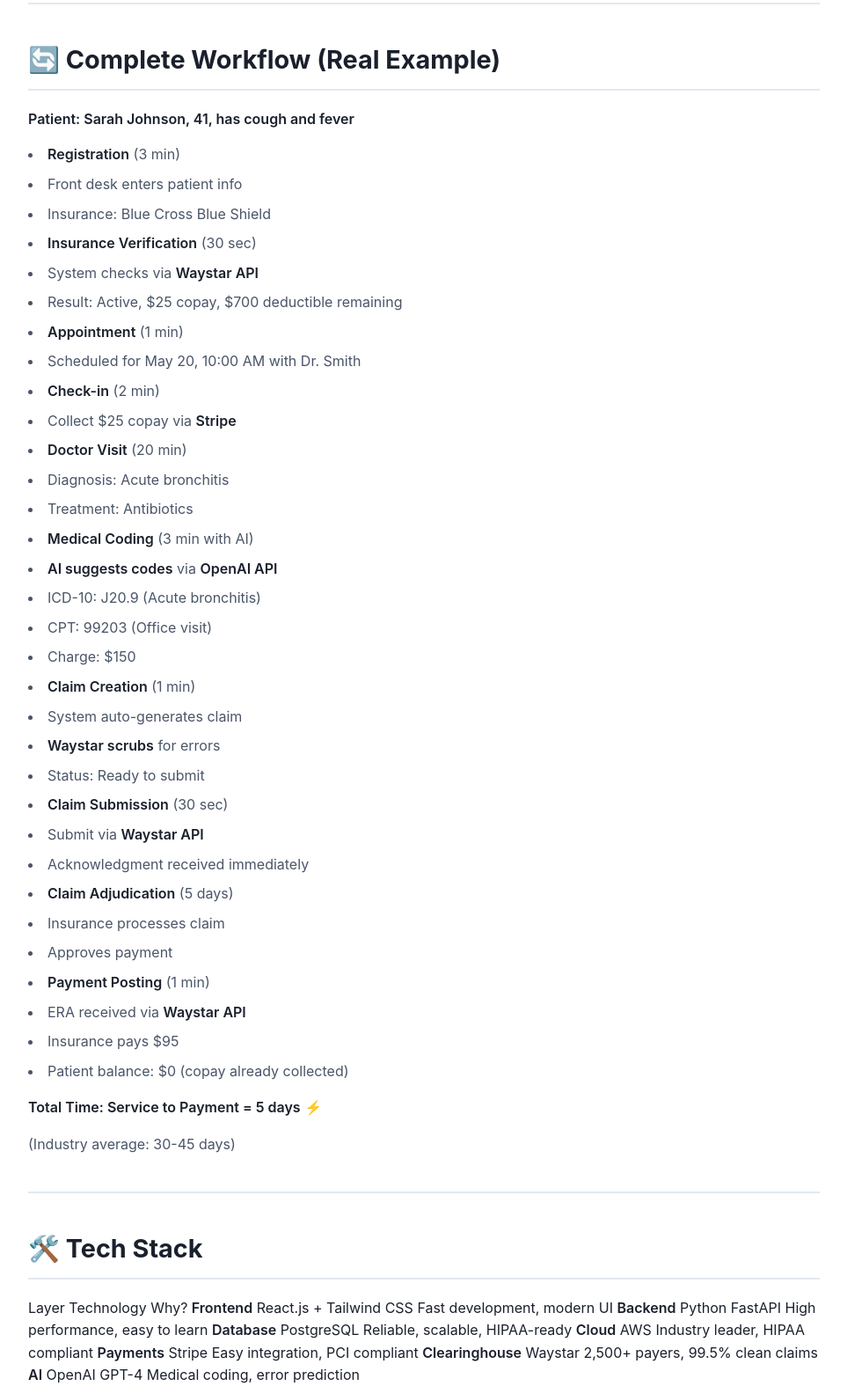
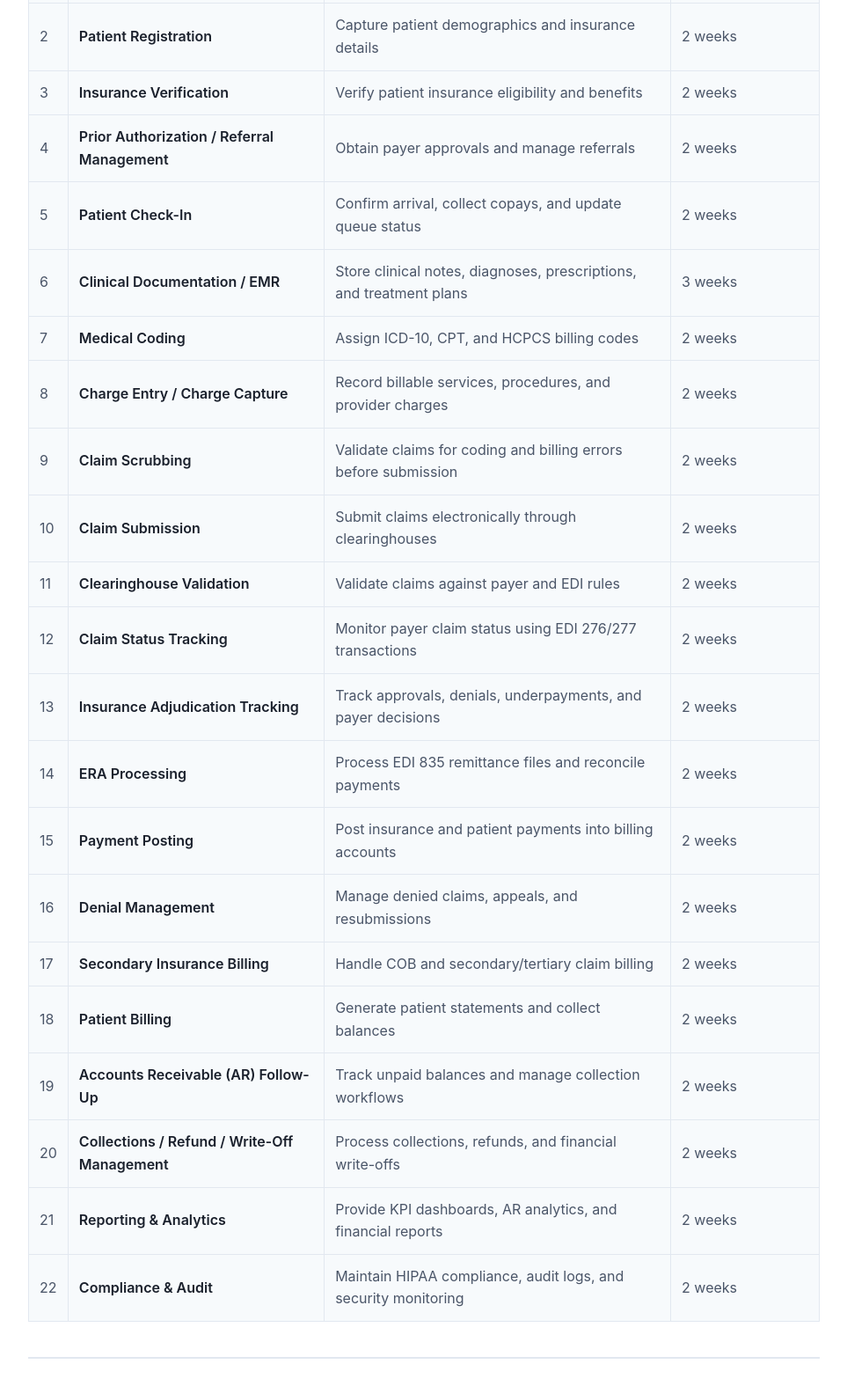
Before and after one commit to anjanyelle/RCMDoc, a plain HTML site: page MVP_Guide_Quick_Reference.html in a window 1280 px wide. Shown: the part 1325-2900 px from the top of the page at 88% size, without its empty margins (158-1121 px from the left). Drawn offline with Linux system fonts and the light colour scheme.

Commit message:
missed modules added in mvp quick guide

```diff
--- a/MVP_Guide_Quick_Reference.html
+++ b/MVP_Guide_Quick_Reference.html
@@ -38,74 +38,178 @@
 
 <hr>
 
-<h2>📦 10 Core Modules</h2>
+<hr>
 
+<h2>📦 22 Core Modules</h2>
+
+<table border="1" cellpadding="8" cellspacing="0">
+    <thead>
         <tr>
-<td>#</td>
-<td>Module</td>
-<td>Purpose</td>
-<td>Time to Build</td>
+            <th>#</th>
+            <th>Module</th>
+            <th>Purpose</th>
+            <th>Estimated Time to Build</th>
         </tr>
+    </thead>
+
+    <tbody>
         <tr>
             <td>1</td>
-<td><strong>User Login & Security</strong></td>
-<td>Role-based access control</td>
+            <td><strong>Appointment Scheduling</strong></td>
+            <td>Schedule patient appointments and provider calendars</td>
             <td>2 weeks</td>
         </tr>
+
         <tr>
             <td>2</td>
             <td><strong>Patient Registration</strong></td>
-<td>Capture patient & insurance info</td>
+            <td>Capture patient demographics and insurance details</td>
             <td>2 weeks</td>
         </tr>
+
         <tr>
             <td>3</td>
             <td><strong>Insurance Verification</strong></td>
-<td>Check coverage via Waystar/Availity</td>
+            <td>Verify patient insurance eligibility and benefits</td>
             <td>2 weeks</td>
         </tr>
+
         <tr>
             <td>4</td>
-<td><strong>Appointment Scheduling</strong></td>
-<td>Calendar & scheduling</td>
+            <td><strong>Prior Authorization / Referral Management</strong></td>
+            <td>Obtain payer approvals and manage referrals</td>
             <td>2 weeks</td>
         </tr>
+
         <tr>
             <td>5</td>
-<td><strong>Medical Coding</strong></td>
-<td>ICD-10 & CPT code assignment</td>
+            <td><strong>Patient Check-In</strong></td>
+            <td>Confirm arrival, collect copays, and update queue status</td>
             <td>2 weeks</td>
         </tr>
+
         <tr>
             <td>6</td>
-<td><strong>Claim Creation</strong></td>
-<td>Generate CMS-1500/UB-04 claims</td>
+            <td><strong>Clinical Documentation / EMR</strong></td>
+            <td>Store clinical notes, diagnoses, prescriptions, and treatment plans</td>
+            <td>3 weeks</td>
+        </tr>
+
+        <tr>
+            <td>7</td>
+            <td><strong>Medical Coding</strong></td>
+            <td>Assign ICD-10, CPT, and HCPCS billing codes</td>
             <td>2 weeks</td>
         </tr>
+
         <tr>
-<td>7</td>
-<td><strong>Claim Submission</strong></td>
-<td>Submit via Waystar clearinghouse</td>
+            <td>8</td>
+            <td><strong>Charge Entry / Charge Capture</strong></td>
+            <td>Record billable services, procedures, and provider charges</td>
             <td>2 weeks</td>
         </tr>
+
         <tr>
-<td>8</td>
-<td><strong>Denial Dashboard</strong></td>
-<td>Track & manage denied claims</td>
+            <td>9</td>
+            <td><strong>Claim Scrubbing</strong></td>
+            <td>Validate claims for coding and billing errors before submission</td>
             <td>2 weeks</td>
         </tr>
+
         <tr>
-<td>9</td>
-<td><strong>Payment Posting</strong></td>
-<td>Post insurance & patient payments</td>
+            <td>10</td>
+            <td><strong>Claim Submission</strong></td>
+            <td>Submit claims electronically through clearinghouses</td>
             <td>2 weeks</td>
         </tr>
+
         <tr>
-<td>10</td>
-<td><strong>Basic Reports</strong></td>
-<td>Financial & operational reports</td>
+            <td>11</td>
+            <td><strong>Clearinghouse Validation</strong></td>
+            <td>Validate claims against payer and EDI rules</td>
             <td>2 weeks</td>
         </tr>
+
+        <tr>
+            <td>12</td>
+            <td><strong>Claim Status Tracking</strong></td>
+            <td>Monitor payer claim status using EDI 276/277 transactions</td>
+            <td>2 weeks</td>
+        </tr>
+
+        <tr>
+            <td>13</td>
+            <td><strong>Insurance Adjudication Tracking</strong></td>
+            <td>Track approvals, denials, underpayments, and payer decisions</td>
+            <td>2 weeks</td>
+        </tr>
+
+        <tr>
+            <td>14</td>
+            <td><strong>ERA Processing</strong></td>
+            <td>Process EDI 835 remittance files and reconcile payments</td>
+            <td>2 weeks</td>
+        </tr>
+
+        <tr>
+            <td>15</td>
+            <td><strong>Payment Posting</strong></td>
+            <td>Post insurance and patient payments into billing accounts</td>
+            <td>2 weeks</td>
+        </tr>
+
+        <tr>
+            <td>16</td>
+            <td><strong>Denial Management</strong></td>
+            <td>Manage denied claims, appeals, and resubmissions</td>
+            <td>2 weeks</td>
+        </tr>
+
+        <tr>
+            <td>17</td>
+            <td><strong>Secondary Insurance Billing</strong></td>
+            <td>Handle COB and secondary/tertiary claim billing</td>
+            <td>2 weeks</td>
+        </tr>
+
+        <tr>
+            <td>18</td>
+            <td><strong>Patient Billing</strong></td>
+            <td>Generate patient statements and collect balances</td>
+            <td>2 weeks</td>
+        </tr>
+
+        <tr>
+            <td>19</td>
+            <td><strong>Accounts Receivable (AR) Follow-Up</strong></td>
+            <td>Track unpaid balances and manage collection workflows</td>
+            <td>2 weeks</td>
+        </tr>
+
+        <tr>
+            <td>20</td>
+            <td><strong>Collections / Refund / Write-Off Management</strong></td>
+            <td>Process collections, refunds, and financial write-offs</td>
+            <td>2 weeks</td>
+        </tr>
+
+        <tr>
+            <td>21</td>
+            <td><strong>Reporting & Analytics</strong></td>
+            <td>Provide KPI dashboards, AR analytics, and financial reports</td>
+            <td>2 weeks</td>
+        </tr>
+
+        <tr>
+            <td>22</td>
+            <td><strong>Compliance & Audit</strong></td>
+            <td>Maintain HIPAA compliance, audit logs, and security monitoring</td>
+            <td>2 weeks</td>
+        </tr>
+    </tbody>
+</table>
+
+<hr>
 
 <hr>
 
@@ -113,50 +217,106 @@
 
 <p><strong>Patient: Sarah Johnson, 41, has cough and fever</strong></p>
 
-<li><strong>Registration</strong> (3 min)</li>
-<li>Front desk enters patient info</li>
-<li>Insurance: Blue Cross Blue Shield</li>
+<ol>
+    <li>
+        <strong>Patient Registration</strong> (3 min)
+        <ul>
+            <li>Front desk enters patient information</li>
+            <li>Insurance card scanned using OCR</li>
+            <li>Patient ID generated automatically</li>
+        </ul>
+    </li>
 
-<li><strong>Insurance Verification</strong> (30 sec)</li>
-<li>System checks via <strong>Waystar API</strong></li>
+    <li>
+        <strong>Insurance Verification</strong> (30 seconds)
+        <ul>
+            <li>System checks via <strong>Waystar / Availity API</strong></li>
             <li>Result: Active, $25 copay, $700 deductible remaining</li>
+        </ul>
+    </li>
 
-<li><strong>Appointment</strong> (1 min)</li>
-<li>Scheduled for May 20, 10:00 AM with Dr. Smith</li>
+    <li>
+        <strong>Appointment Scheduling</strong> (1 minute)
+        <ul>
+            <li>Appointment booked for May 20, 10:00 AM with Dr. Smith</li>
+            <li>SMS &amp; email confirmation sent automatically</li>
+        </ul>
+    </li>
 
-<li><strong>Check-in</strong> (2 min)</li>
+    <li>
+        <strong>Patient Check-in</strong> (2 minutes)
+        <ul>
+            <li>Patient confirms details &amp; signs consent forms</li>
             <li>Collect $25 copay via <strong>Stripe</strong></li>
+        </ul>
+    </li>
 
-<li><strong>Doctor Visit</strong> (20 min)</li>
-<li>Diagnosis: Acute bronchitis</li>
+    <li>
+        <strong>Doctor Consultation</strong> (20 minutes)
+        <ul>
+            <li>Diagnosis: Acute Bronchitis</li>
             <li>Treatment: Antibiotics</li>
+            <li>Clinical notes saved in EMR</li>
+        </ul>
+    </li>
 
-<li><strong>Medical Coding</strong> (3 min with AI)</li>
+    <li>
+        <strong>Medical Coding with AI</strong> (3 minutes)
+        <ul>
             <li><strong>AI suggests codes</strong> via <strong>OpenAI API</strong></li>
-<li>ICD-10: J20.9 (Acute bronchitis)</li>
-<li>CPT: 99203 (Office visit)</li>
-<li>Charge: $150</li>
+            <li>ICD-10: J20.9 (Acute Bronchitis)</li>
+            <li>CPT: 99213 (Office Visit)</li>
+        </ul>
+    </li>
 
-<li><strong>Claim Creation</strong> (1 min)</li>
-<li>System auto-generates claim</li>
-<li><strong>Waystar scrubs</strong> for errors</li>
-<li>Status: Ready to submit</li>
+    <li>
+        <strong>Claim Scrubbing</strong> (1 minute)
+        <ul>
+            <li>Claim validated automatically</li>
+            <li>Checks codes, insurance, modifiers, demographics</li>
+            <li>Status: ✅ Ready to Submit</li>
+        </ul>
+    </li>
 
-<li><strong>Claim Submission</strong> (30 sec)</li>
-<li>Submit via <strong>Waystar API</strong></li>
-<li>Acknowledgment received immediately</li>
+    <li>
+        <strong>Claim Submission</strong> (2 minutes)
+        <ul>
+            <li>Claim submitted via <strong>Waystar API</strong></li>
+            <li>EDI 837 acknowledgment received instantly</li>
+        </ul>
+    </li>
 
-<li><strong>Claim Adjudication</strong> (5 days)</li>
-<li>Insurance processes claim</li>
-<li>Approves payment</li>
+    <li>
+        <strong>Claim Status Tracking</strong> (Automatic)
+        <ul>
+            <li>System checks payer status using EDI 276/277</li>
+            <li>Day 5: In Review</li>
+            <li>Day 7: Approved</li>
+        </ul>
+    </li>
 
-<li><strong>Payment Posting</strong> (1 min)</li>
-<li>ERA received via <strong>Waystar API</strong></li>
-<li>Insurance pays $95</li>
-<li>Patient balance: $0 (copay already collected)</li>
+    <li>
+        <strong>Payment Posting</strong> (Day 10)
+        <ul>
+            <li>Insurance payment auto-posted from ERA (EDI 835)</li>
+            <li>Remaining patient balance calculated automatically</li>
+        </ul>
+    </li>
 
-<p><strong>Total Time: Service to Payment = 5 days</strong> ⚡  </p>
-<p>(Industry average: 30-45 days)</p>
+    <li>
+        <strong>Patient Billing</strong> (Day 11)
+        <ul>
+            <li>Patient statement generated automatically</li>
+            <li>Payment link emailed to Sarah</li>
+            <li>Patient pays remaining balance online</li>
+        </ul>
+    </li>
+</ol>
+
+<p>
+<strong>Total Time: Service to Final Payment = 11 days</strong> ⚡<br>
+<em>(Traditional industry average: 60–90 days)</em>
+</p>
 
 <hr>
 
```
Also changed, not shown: 1 other file. Lines whose indentation alone changed are shown as unchanged.
